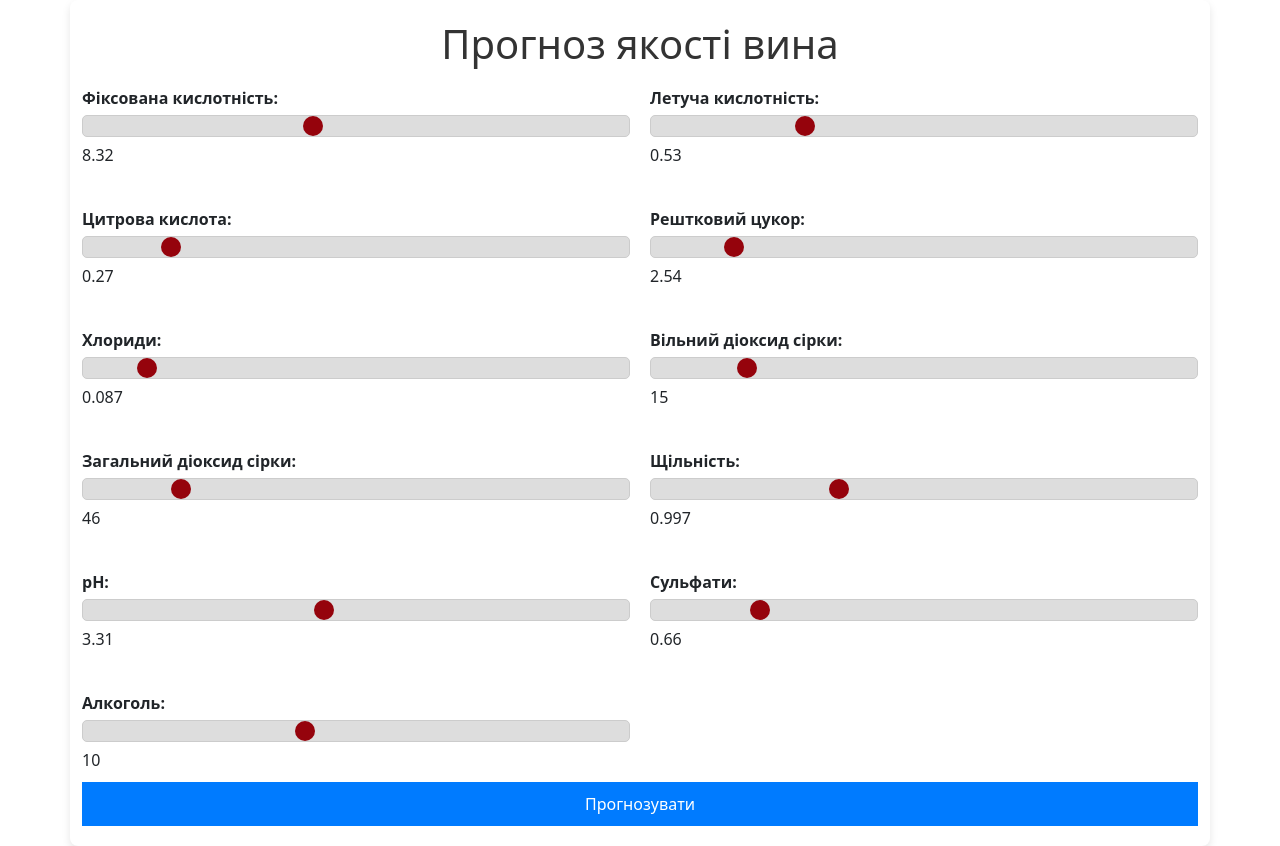
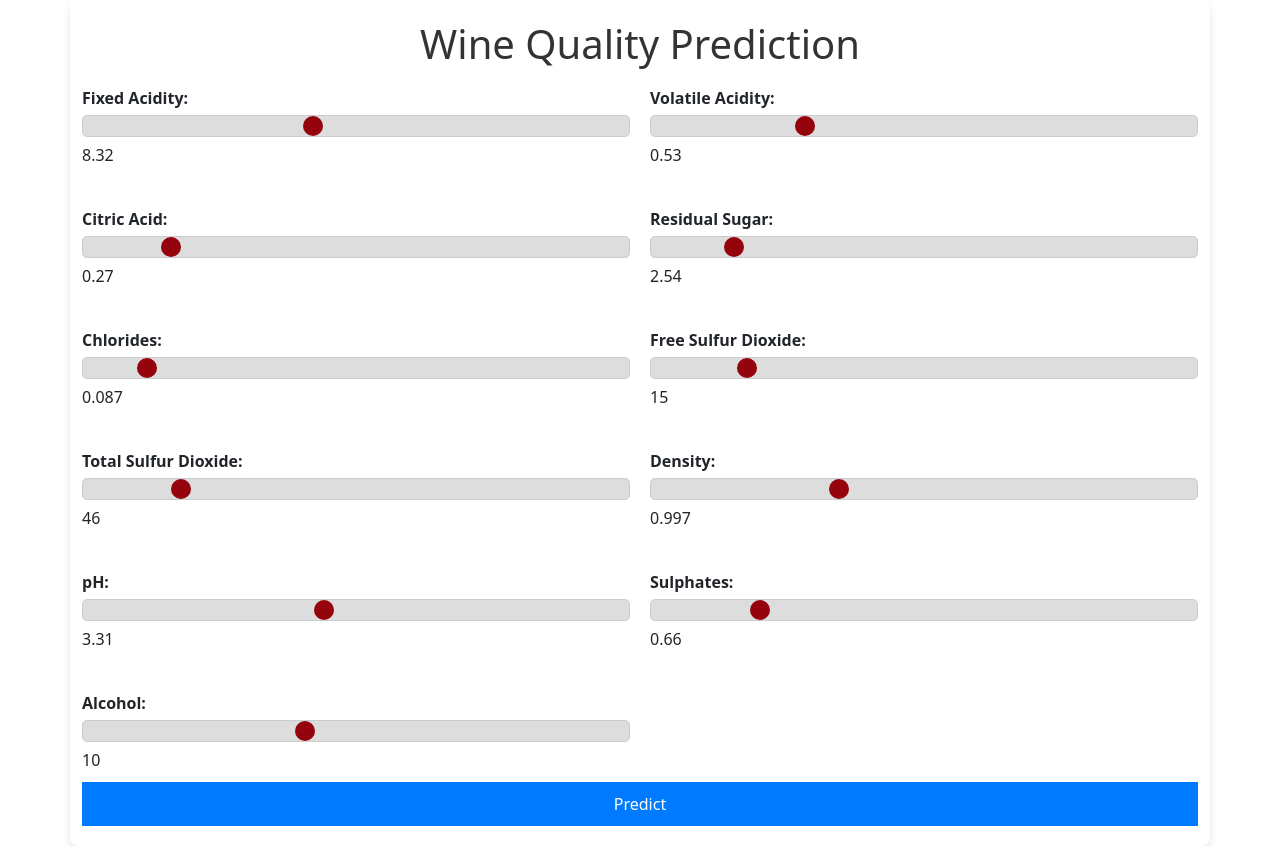
Before and after one commit to Dim41k3/wine, a Flask app: page / in a window 1280 px wide. Run offline with Flask 3, Linux system fonts and the light colour scheme; parts of the project's set-up code (start-up, migrations or seed data) failed here and were passed over.

Commit message:
final commit

```diff
--- a/templates/home.html
+++ b/templates/home.html
@@ -4,7 +4,7 @@
 <head>
    <meta charset="UTF-8">
    <meta name="viewport" content="width=device-width, initial-scale=1.0">
-   <title>Прогноз якості вина</title>
+   <title>Wine Quality Prediction</title>
    <style>
       body {
          font-family: Arial, sans-serif;
@@ -56,7 +56,6 @@
          margin: 15px 0;
       }
 
-      /* Custom slider color */
       input[type="range"] {
          -webkit-appearance: none;
          width: 100%;
@@ -122,55 +121,54 @@
 <body>
 
    <div class="container">
-      <h1>Прогноз якості вина</h1>
+      <h1>Wine Quality Prediction</h1>
 
-      <!-- Form for user inputs -->
       <form action="{{ url_for('predict_datapoint') }}" method="post">
          <div class="sliders-container">
             <div class="form-group">
-               <label for="fixed_acidity">Фіксована кислотність:</label>
+               <label for="fixed_acidity">Fixed Acidity:</label>
                <input type="range" id="fixed_acidity" name="fixed_acidity" min="0" max="20" step="0.1" value="{{ fixed_acidity if fixed_acidity else 8.32 }}" class="form-control-range">
                <span id="fixedAcidityValue">{{ fixed_acidity if fixed_acidity else 8.32 }}</span>
             </div>
 
             <div class="form-group">
-               <label for="volatile_acidity">Летуча кислотність:</label>
+               <label for="volatile_acidity">Volatile Acidity:</label>
                <input type="range" id="volatile_acidity" name="volatile_acidity" min="0" max="2" step="0.01" value="{{ volatile_acidity if volatile_acidity else 0.53 }}" class="form-control-range">
                <span id="volatileAcidityValue">{{ volatile_acidity if volatile_acidity else 0.53 }}</span>
             </div>
 
             <div class="form-group">
-               <label for="citric_acid">Цитрова кислота:</label>
+               <label for="citric_acid">Citric Acid:</label>
                <input type="range" id="citric_acid" name="citric_acid" min="0" max="2" step="0.01" value="{{ citric_acid if citric_acid else 0.27 }}" class="form-control-range">
                <span id="citricAcidValue">{{ citric_acid if citric_acid else 0.27 }}</span>
             </div>
 
             <div class="form-group">
-               <label for="residual_sugar">Рештковий цукор:</label>
+               <label for="residual_sugar">Residual Sugar:</label>
                <input type="range" id="residual_sugar" name="residual_sugar" min="0" max="20" step="0.1" value="{{ residual_sugar if residual_sugar else 2.54 }}" class="form-control-range">
                <span id="residualSugarValue">{{ residual_sugar if residual_sugar else 2.54 }}</span>
             </div>
 
             <div class="form-group">
-               <label for="chlorides">Хлориди:</label>
+               <label for="chlorides">Chlorides:</label>
                <input type="range" id="chlorides" name="chlorides" min="0" max="1" step="0.001" value="{{ chlorides if chlorides else 0.087 }}" class="form-control-range">
                <span id="chloridesValue">{{ chlorides if chlorides else 0.087 }}</span>
             </div>
 
             <div class="form-group">
-               <label for="free_sulfur_dioxide">Вільний діоксид сірки:</label>
+               <label for="free_sulfur_dioxide">Free Sulfur Dioxide:</label>
                <input type="range" id="free_sulfur_dioxide" name="free_sulfur_dioxide" min="0" max="100" step="1" value="{{ free_sulfur_dioxide if free_sulfur_dioxide else 15 }}" class="form-control-range">
                <span id="freeSulfurDioxideValue">{{ free_sulfur_dioxide if free_sulfur_dioxide else 15 }}</span>
             </div>
 
             <div class="form-group">
-               <label for="total_sulfur_dioxide">Загальний діоксид сірки:</label>
+               <label for="total_sulfur_dioxide">Total Sulfur Dioxide:</label>
                <input type="range" id="total_sulfur_dioxide" name="total_sulfur_dioxide" min="0" max="300" step="1" value="{{ total_sulfur_dioxide if total_sulfur_dioxide else 46 }}" class="form-control-range">
                <span id="totalSulfurDioxideValue">{{ total_sulfur_dioxide if total_sulfur_dioxide else 46 }}</span>
             </div>
 
             <div class="form-group">
-               <label for="density">Щільність:</label>
+               <label for="density">Density:</label>
                <input type="range" id="density" name="density" min="0.5" max="2" step="0.001" value="{{ density if density else 0.997 }}" class="form-control-range">
                <span id="densityValue">{{ density if density else 0.997 }}</span>
             </div>
@@ -182,25 +180,24 @@
             </div>
 
             <div class="form-group">
-               <label for="sulphates">Сульфати:</label>
+               <label for="sulphates">Sulphates:</label>
                <input type="range" id="sulphates" name="sulphates" min="0" max="4" step="0.1" value="{{ sulphates if sulphates else 0.66 }}" class="form-control-range">
                <span id="sulphatesValue">{{ sulphates if sulphates else 0.66 }}</span>
             </div>
 
             <div class="form-group">
-               <label for="alcohol">Алкоголь:</label>
+               <label for="alcohol">Alcohol:</label>
                <input type="range" id="alcohol" name="alcohol" min="6" max="16" step="0.1" value="{{ alcohol if alcohol else 10 }}" class="form-control-range">
                <span id="alcoholValue">{{ alcohol if alcohol else 10 }}</span>
             </div>
          </div>
 
-         <button type="submit">Прогнозувати</button>
+         <button type="submit">Predict</button>
       </form>
 
-      <!-- Display Result -->
       {% if quality is not none %}
       <div class="quality">
-         <h2>Якість вина: {{ quality }}</h2>
+         <h2>Wine Quality: {{ quality }}</h2>
          <h3>{{ level }}</h3>
       </div>
       {% endif %}
```
Also changed, not shown: 1 other file.
